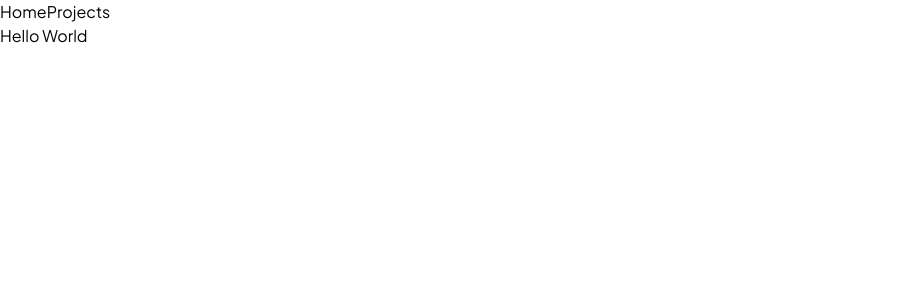
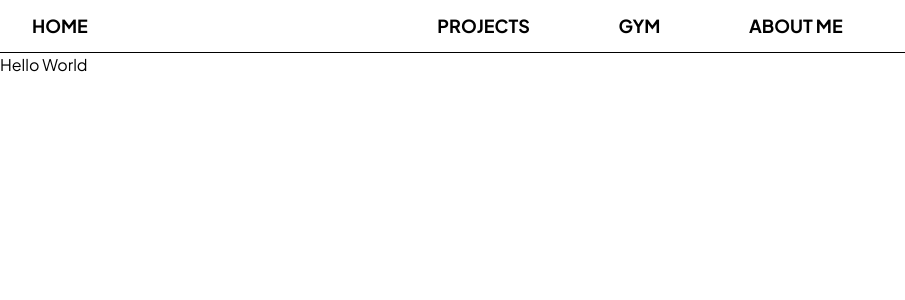
Before and after one commit to lucas-guo-2008/personal-website, a Next.js app: page / in a window 1280 px wide. Shown: the top 300 px of the page, without its empty margins (0-905 px from the left). Built offline with nearby package versions, Linux system fonts and the light colour scheme.

Commit message:
refactor: style Navbar component

```diff
--- a/components/Navbar.tsx
+++ b/components/Navbar.tsx
@@ -2,10 +2,14 @@ import Link from 'next/link';
 
 export default function Navbar() {
   return (
-    <nav>
+    <nav className="sticky top-0 grid grid-cols-3 items-center border-b py-3 px-8 text-lg font-bold">
       <div>
-        <Link href="/">Home</Link>
-        <Link href="/projects">Projects</Link>
+        <Link className="hover:underline underline-offset-4 decoration-2" href="/">HOME</Link>
+      </div>
+      <div className="flex justify-self-center justify-between w-full max-w-md">
+        <Link className="hover:underline underline-offset-4 decoration-2" href="/projects">PROJECTS</Link>
+        <Link className="hover:underline underline-offset-4 decoration-2" href="/gym">GYM</Link>
+        <Link className="hover:underline underline-offset-4 decoration-2" href="/me">ABOUT ME</Link>
       </div>
     </nav>
   );
```
